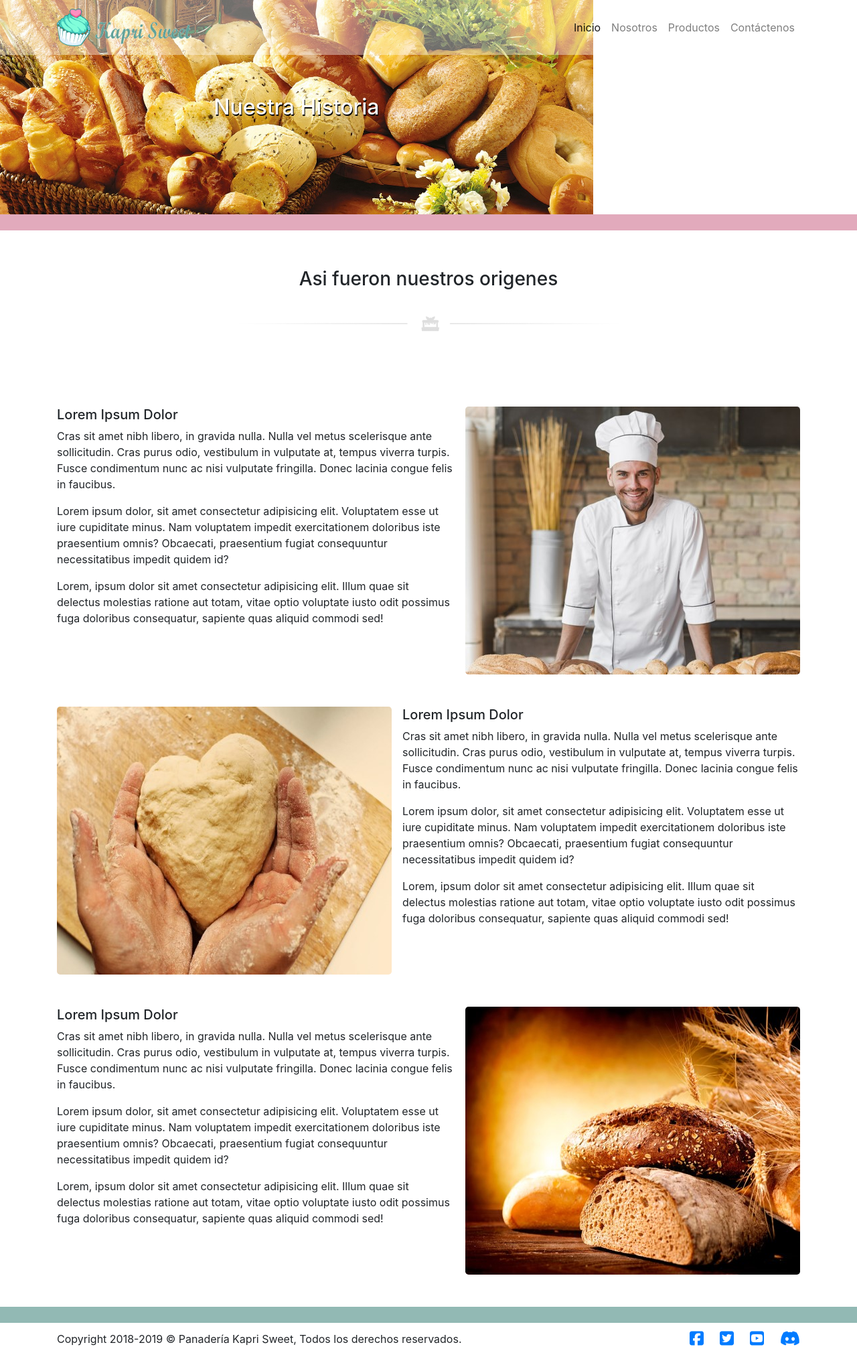
After one commit to Omeagle/Kaprisweet, a PHP site: page /nosotros.php in a window 1280 px wide. The commit adds this page. Shown: the whole page at 67% size. Run offline with PHP 8.4, Linux system fonts and the light colour scheme; some libraries are stand-ins or nearby versions.

Commit message:
mas cambios

```diff
--- a/css/style.css
+++ b/css/style.css
@@ -4,7 +4,7 @@
 }
 
 .navbar{
-    background-color: rgb(255,255,255,0.2);
+    background-color: rgb(255,255,255,0.4);
 }
 
 
@@ -159,3 +159,22 @@
     margin: auto;
 
 }
+
+.mapagoogle{
+    padding-top: 0.3em;
+
+}
+
+
+/* Estilo de Nosotros */
+
+.historia h3{
+    text-align: center;
+    padding-top: 2em;
+    padding-bottom: 1em;
+}
+
+.historia .container{
+    padding-top: 1em;
+    padding-bottom: 3em;
+}
--- a/includes/header.php
+++ b/includes/header.php
@@ -36,7 +36,7 @@
                 <a class="nav-link" href="Index.php">Inicio </a>
             </li>
             <li class="nav-item">
-                <a class="nav-link" href="#">Nosotros</a>
+                <a class="nav-link" href="nosotros.php">Nosotros</a>
             </li>
 
             <li class="nav-item">
--- /dev/null
+++ b/nosotros.php
@@ -0,0 +1,67 @@
+<?php
+include("includes/header.php");
+
+?>
+
+<section class="banner_contact">
+        <img src="img/bannernosotros.jpg" alt="Banner">
+        <h2>Nuestra Historia</h2>
+
+</section>
+
+<!-- Seccion Separador -->
+<div class="separador"></div>
+
+<secttion class="historia">
+
+    <h3>Asi fueron nuestros origenes</h3>
+    <img src="img/division.png"   alt="division" class="divisor">
+
+<div class="container">
+
+
+            <div class="media mt-5 ">
+
+                <div class="media-body  ">
+                    <h5 class="mt-0">Lorem Ipsum Dolor</h5>
+                    <p>Cras sit amet nibh libero, in gravida nulla. Nulla vel metus scelerisque ante sollicitudin. Cras purus odio, vestibulum in vulputate at, tempus viverra turpis. Fusce condimentum nunc ac nisi vulputate fringilla. Donec lacinia congue felis in faucibus.</p>
+                    <p>Lorem ipsum dolor, sit amet consectetur adipisicing elit. Voluptatem esse ut iure cupiditate minus. Nam voluptatem impedit exercitationem doloribus iste praesentium omnis? Obcaecati, praesentium fugiat consequuntur necessitatibus impedit quidem id?</p>
+                    <p>Lorem, ipsum dolor sit amet consectetur adipisicing elit. Illum quae sit delectus molestias ratione aut totam, vitae optio voluptate iusto odit possimus fuga doloribus consequatur, sapiente quas aliquid commodi sed!</p>
+                </div>
+                <img src="img/historia01.jpg" class="align-self-center  ml-3 img-fluid rounded-lg " alt="...">
+            </div>
+
+
+            <div class="media mt-5">
+                    <img src="img/historia02.jpg" class="align-self-center mr-3 img-fluid rounded-lg" alt="...">
+                <div class="media-body">
+                    <h5 class="mt-0">Lorem Ipsum Dolor</h5>
+                    <p>Cras sit amet nibh libero, in gravida nulla. Nulla vel metus scelerisque ante sollicitudin. Cras purus odio, vestibulum in vulputate at, tempus viverra turpis. Fusce condimentum nunc ac nisi vulputate fringilla. Donec lacinia congue felis in faucibus.</p>
+                    <p>Lorem ipsum dolor, sit amet consectetur adipisicing elit. Voluptatem esse ut iure cupiditate minus. Nam voluptatem impedit exercitationem doloribus iste praesentium omnis? Obcaecati, praesentium fugiat consequuntur necessitatibus impedit quidem id?</p>
+                    <p>Lorem, ipsum dolor sit amet consectetur adipisicing elit. Illum quae sit delectus molestias ratione aut totam, vitae optio voluptate iusto odit possimus fuga doloribus consequatur, sapiente quas aliquid commodi sed!</p>
+                </div>
+            </div>
+
+
+            <div class="media mt-5">
+
+                <div class="media-body">
+                    <h5 class="mt-0">Lorem Ipsum Dolor</h5>
+                    <p>Cras sit amet nibh libero, in gravida nulla. Nulla vel metus scelerisque ante sollicitudin. Cras purus odio, vestibulum in vulputate at, tempus viverra turpis. Fusce condimentum nunc ac nisi vulputate fringilla. Donec lacinia congue felis in faucibus.</p>
+                    <p>Lorem ipsum dolor, sit amet consectetur adipisicing elit. Voluptatem esse ut iure cupiditate minus. Nam voluptatem impedit exercitationem doloribus iste praesentium omnis? Obcaecati, praesentium fugiat consequuntur necessitatibus impedit quidem id?</p>
+                    <p>Lorem, ipsum dolor sit amet consectetur adipisicing elit. Illum quae sit delectus molestias ratione aut totam, vitae optio voluptate iusto odit possimus fuga doloribus consequatur, sapiente quas aliquid commodi sed!</p>
+                </div>
+                <img src="img/historia03.jpg" class="align-self-center ml-3 img-fluid rounded-lg" alt="...">
+            </div>
+
+</div>
+
+
+
+</secttion>
+
+<!-- Seccion Separador -->
+<div class="separador2"></div>
+
+<?php
+include("includes/footer.php");
```
Also changed, not shown: contactos.php (+8 -6 lines), img/bannercontact.jpg, img/bannernosotros.jpg (added), img/division3.png (added), img/historia01.jpg (added), img/historia02.jpg (added), img/historia03.jpg (added).
